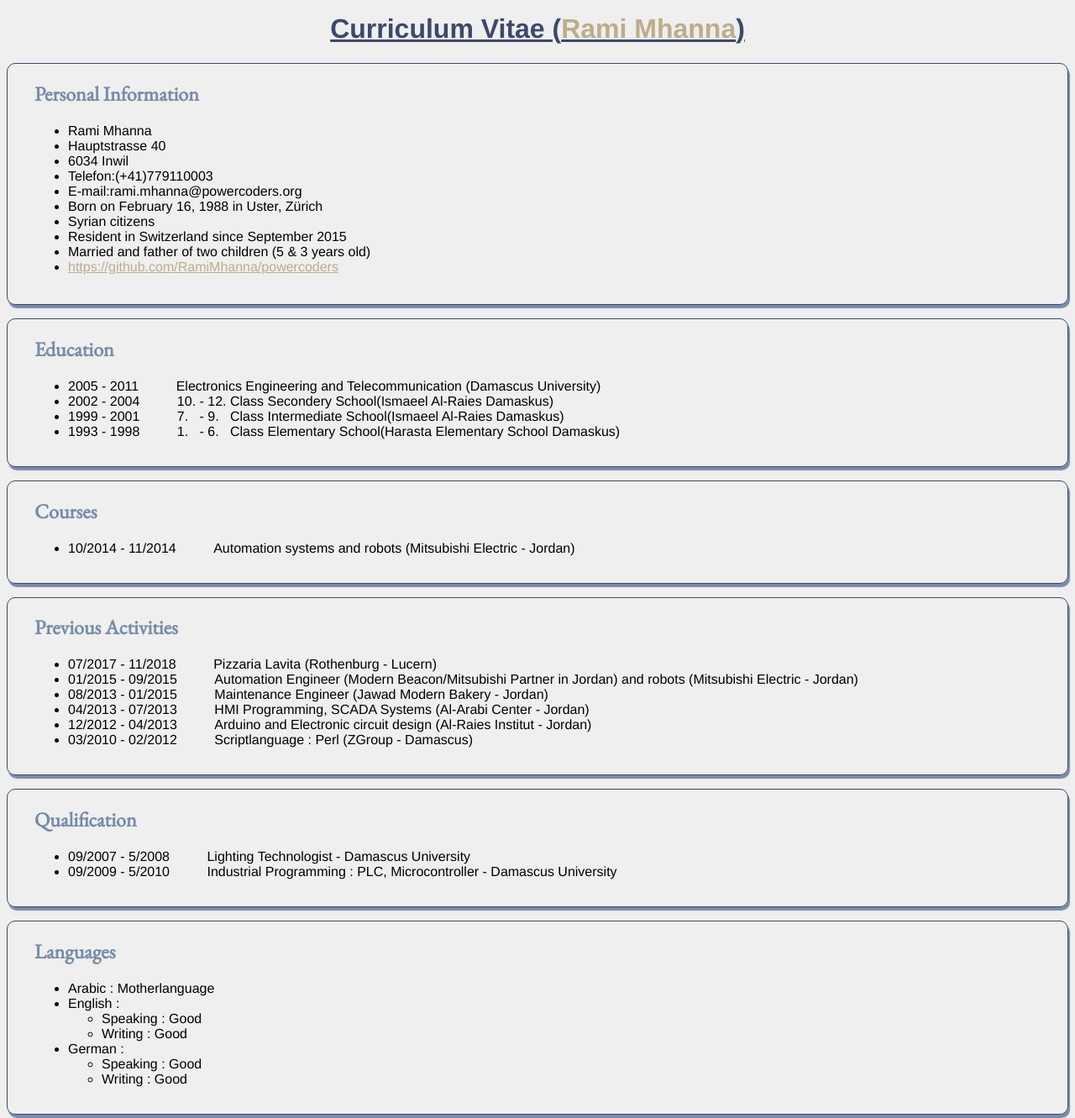
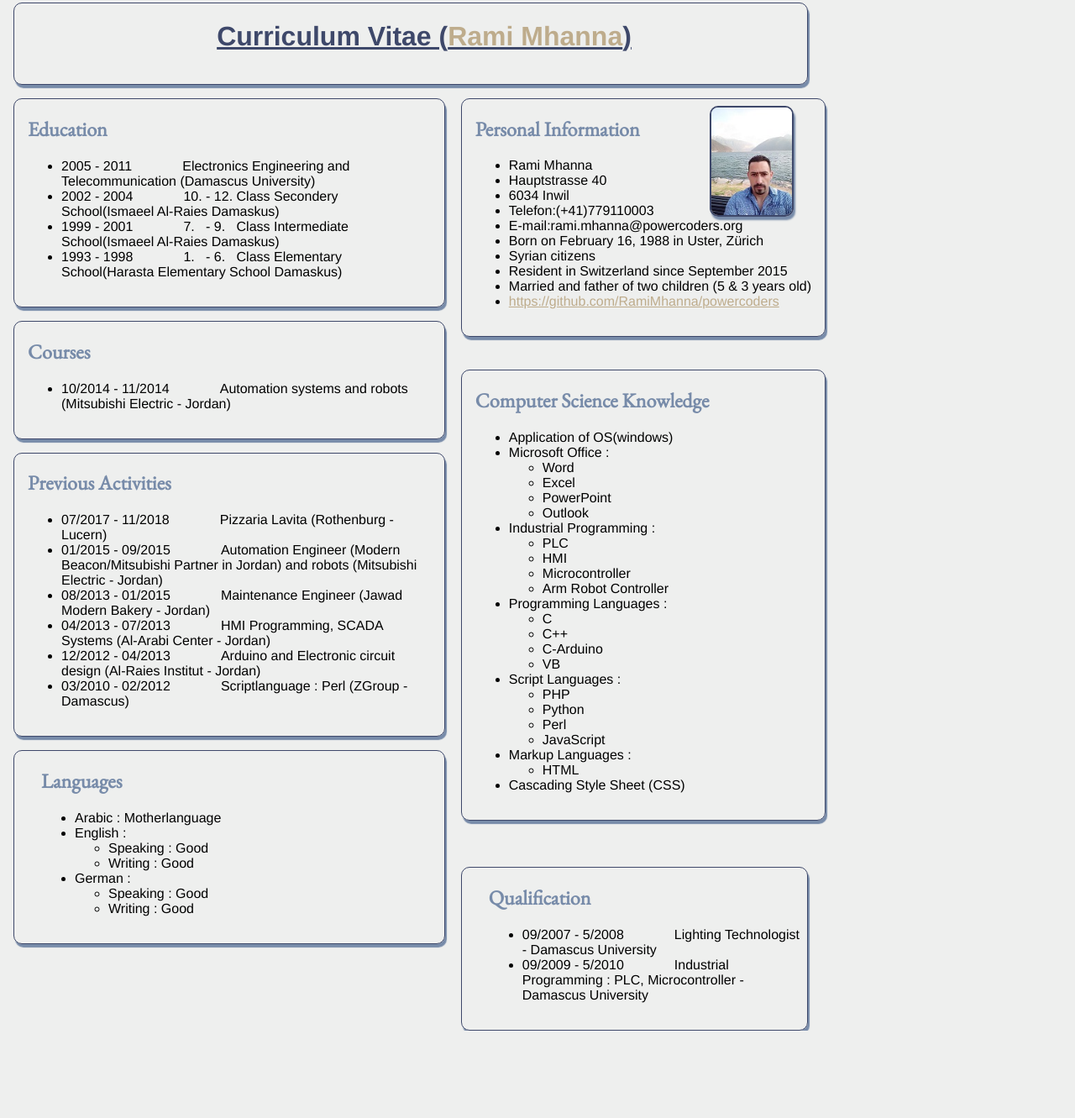
Before and after one commit to RamiMhanna/RamiMhanna.github.io, a plain HTML site: page portfolio/cv.html in a window 1280 px wide. Shown: the part 5-1336 px from the top of the page at 84% size. After the commit the page ends 1232 px from the top, so only its background shows below. Drawn offline with nearby package versions, Linux system fonts and the light colour scheme.

Commit message:
New layout after following the Tips from Nik

```diff
--- a/portfolio/cv.html
+++ b/portfolio/cv.html
@@ -1,6 +1,5 @@
 <!DOCTYPE html>
 <html lang="en" dir="ltr">
-
   <head>
     <meta charset="utf-8">
     <title>Rami Mhanna CV</title>
@@ -14,11 +13,7 @@
       <h1>Curriculum Vitae (<span class="name">Rami Mhanna</span>)</h1>
     </div>
 
-
-
-
     <div id="personal">
-
       <div class="personal1">
         <h2>Personal Information</h2>
         <ul>
@@ -34,49 +29,44 @@
           <li><a href="https://github.com/RamiMhanna/powercoders">https://github.com/RamiMhanna/powercoders</a></li>
         </ul>
       </div>
-
-
-
     </div>
-
 
     <div class="education">
       <h2>Education</h2>
       <ul>
-          <li><span class="fromtoyear">2005 - 2011</span>&nbsp;&nbsp;&nbsp;&nbsp;&nbsp;&nbsp;&nbsp;&nbsp;&nbsp;&nbsp;<span class="educationallevel">Electronics Engineering and Telecommunication (Damascus University)</span> </li>
-          <li><span class="fromtoyear">2002 - 2004</span>&nbsp;&nbsp;&nbsp;&nbsp;&nbsp;&nbsp;&nbsp;&nbsp;&nbsp;&nbsp;<span class="educationallevel">10. - 12. Class Secondery School(Ismaeel Al-Raies Damaskus)</span> </li>
-          <li><span class="fromtoyear">1999 - 2001</span>&nbsp;&nbsp;&nbsp;&nbsp;&nbsp;&nbsp;&nbsp;&nbsp;&nbsp;&nbsp;<span class="educationallevel">7. &nbsp; - 9. &nbsp; Class Intermediate School(Ismaeel Al-Raies Damaskus)</span> </li>
-          <li><span class="fromtoyear">1993 - 1998</span>&nbsp;&nbsp;&nbsp;&nbsp;&nbsp;&nbsp;&nbsp;&nbsp;&nbsp;&nbsp;<span class="educationallevel">1. &nbsp; - 6. &nbsp; Class Elementary School(Harasta Elementary School Damaskus)</span> </li>
+        <li><span class="fromtoyear">2005 - 2011</span><span class="educationallevel">Electronics Engineering and Telecommunication (Damascus University)</span> </li>
+        <li><span class="fromtoyear">2002 - 2004</span><span class="educationallevel">10. - 12. Class Secondery School(Ismaeel Al-Raies Damaskus)</span> </li>
+        <li><span class="fromtoyear">1999 - 2001</span><span class="educationallevel">7. &nbsp; - 9. &nbsp; Class Intermediate School(Ismaeel Al-Raies Damaskus)</span> </li>
+        <li><span class="fromtoyear">1993 - 1998</span><span class="educationallevel">1. &nbsp; - 6. &nbsp; Class Elementary School(Harasta Elementary School Damaskus)</span> </li>
       </ul>
     </div>
 
     <div class="education">
       <h2>Courses</h2>
       <ul>
-          <li><span class="fromtoyear">10/2014 - 11/2014</span>&nbsp;&nbsp;&nbsp;&nbsp;&nbsp;&nbsp;&nbsp;&nbsp;&nbsp;&nbsp;<span class="educationallevel">Automation systems and robots (Mitsubishi Electric - Jordan)</span> </li>
+        <li><span class="fromtoyear">10/2014 - 11/2014</span><span class="educationallevel">Automation systems and robots (Mitsubishi Electric - Jordan)</span> </li>
       </ul>
     </div>
 
     <div class="education">
       <h2>Previous Activities</h2>
       <ul>
-          <li><span class="fromtoyear">07/2017 - 11/2018</span>&nbsp;&nbsp;&nbsp;&nbsp;&nbsp;&nbsp;&nbsp;&nbsp;&nbsp;&nbsp;<span class="jobtitle">Pizzaria Lavita (Rothenburg - Lucern)</span> </li>
-          <li><span class="fromtoyear">01/2015 - 09/2015</span>&nbsp;&nbsp;&nbsp;&nbsp;&nbsp;&nbsp;&nbsp;&nbsp;&nbsp;&nbsp;<span class="jobtitle">Automation Engineer (Modern Beacon/Mitsubishi Partner in Jordan) and robots (Mitsubishi Electric -
+        <li><span class="fromtoyear">07/2017 - 11/2018</span><span class="jobtitle">Pizzaria Lavita (Rothenburg - Lucern)</span> </li>
+        <li><span class="fromtoyear">01/2015 - 09/2015</span><span class="jobtitle">Automation Engineer (Modern Beacon/Mitsubishi Partner in Jordan) and robots (Mitsubishi Electric -
               Jordan)</span>
         </li>
-          <li><span class="fromtoyear">08/2013 - 01/2015</span>&nbsp;&nbsp;&nbsp;&nbsp;&nbsp;&nbsp;&nbsp;&nbsp;&nbsp;&nbsp;<span class="jobtitle">Maintenance Engineer (Jawad Modern Bakery - Jordan)</span> </li>
-          <li><span class="fromtoyear">04/2013 - 07/2013</span>&nbsp;&nbsp;&nbsp;&nbsp;&nbsp;&nbsp;&nbsp;&nbsp;&nbsp;&nbsp;<span class="jobtitle">HMI Programming, SCADA Systems (Al-Arabi Center - Jordan) </span> </li>
-          <li><span class="fromtoyear">12/2012 - 04/2013</span>&nbsp;&nbsp;&nbsp;&nbsp;&nbsp;&nbsp;&nbsp;&nbsp;&nbsp;&nbsp;<span class="jobtitle">Arduino and Electronic circuit design (Al-Raies Institut - Jordan)</span> </li>
-          <li><span class="fromtoyear">03/2010 - 02/2012</span>&nbsp;&nbsp;&nbsp;&nbsp;&nbsp;&nbsp;&nbsp;&nbsp;&nbsp;&nbsp;<span class="jobtitle">Scriptlanguage : Perl (ZGroup - Damascus) </span> </li>
+        <li><span class="fromtoyear">08/2013 - 01/2015</span><span class="jobtitle">Maintenance Engineer (Jawad Modern Bakery - Jordan)</span> </li>
+        <li><span class="fromtoyear">04/2013 - 07/2013</span><span class="jobtitle">HMI Programming, SCADA Systems (Al-Arabi Center - Jordan) </span> </li>
+        <li><span class="fromtoyear">12/2012 - 04/2013</span><span class="jobtitle">Arduino and Electronic circuit design (Al-Raies Institut - Jordan)</span> </li>
+        <li><span class="fromtoyear">03/2010 - 02/2012</span><span class="jobtitle">Scriptlanguage : Perl (ZGroup - Damascus) </span> </li>
       </ul>
     </div>
-
 
     <div id="qualification">
       <h2>Qualification</h2>
       <ul>
-        <li><span class="fromtoyear">09/2007 - 5/2008</span>&nbsp;&nbsp;&nbsp;&nbsp;&nbsp;&nbsp;&nbsp;&nbsp;&nbsp;&nbsp;<span class="jobtitle">Lighting Technologist - Damascus University</span></li>
-        <li><span class="fromtoyear">09/2009 - 5/2010</span>&nbsp;&nbsp;&nbsp;&nbsp;&nbsp;&nbsp;&nbsp;&nbsp;&nbsp;&nbsp;<span class="jobtitle">Industrial Programming : PLC, Microcontroller - Damascus University</span></li>
+        <li><span class="fromtoyear">09/2007 - 5/2008</span><span class="jobtitle">Lighting Technologist - Damascus University</span></li>
+        <li><span class="fromtoyear">09/2009 - 5/2010</span><span class="jobtitle">Industrial Programming : PLC, Microcontroller - Damascus University</span></li>
       </ul>
     </div>
 
@@ -97,7 +87,6 @@
           </ul>
         </li>
       </ul>
-
     </div>
 
     <div id="knowledge">
@@ -144,6 +133,7 @@
         <li>Cascading Style Sheet (CSS)</li>
       </ul>
     </div>
+
     <img class="personal2" src="me.jpg" alt="It is me" title="I swear it is me ">
   </body>
 
--- a/portfolio/style.css
+++ b/portfolio/style.css
@@ -1,81 +1,92 @@
-body{
+body {
   background-color: #EEEFEE;
   font-family: Helvetica;
-
+  position: relative;
+  margin-left: 1em;
+  margin-right: 1em;
 }
 
-#personal{
+#knowledge, #languages, #qualification, #personal, #header, .education {
+  padding-bottom: 1em;
   border: 1px solid #3E486A;
   border-radius: 10px;
   box-shadow: 2px 4px 1px #778BA9;
+  margin-bottom: 1em;
+  padding-left: 1em;
+}
+
+#header {
   padding-left: 2em;
-  padding-bottom: 1em;
-  margin-bottom: 1em;
-  height: 270px;
+  width: 57em;
 }
-.personal1{
-  float: left;
+
+#personal {
+  padding-right: 1em;
+  position:absolute;
+  top:7.1em;
+  left: 33.3em;
 }
-.personal2{
-position:sticky;
-padding-top: 50px;
-padding-left: 800px;
+
+#qualification {
+  padding-left: 2em;
+  position: absolute;
+  top: 64.3em;
+  left: 33.3em;
+  width: 23.7em;
 }
-.name{
+
+#languages {
+  padding-left: 2em;
+  width: 30em;
+}
+
+#knowledge {
+  padding-right: 8.6em;
+  position: absolute;
+  top:27.3em;
+  left: 33.3em;
+}
+
+.educationallevel, .jobtitle {
+  padding-left: 60px;
+}
+
+.education {
+  padding-right: 1em;
+  width:30em;
+}
+
+.name {
   color:#BEAC8C;
 }
-a{
+
+a {
   color:#BEAC8C;
 }
-a:hover{
+
+a:hover {
   color:#3E486A;
 }
-h1{
+
+h1 {
   color:#3E486A;
   text-align: center;
   text-decoration: underline;
 }
+
 h2 {
   color:#778BA9;
   font-family: 'EB Garamond';
 }
-img{
+
+img {
   border: 2px solid #3E486A;
   border-radius: 10px;
   box-shadow: 2px 4px 2px #778BA9;
-  display: block;
-  margin-left: auto;
-  margin-right: auto;
+  display: inline-block;
+  width: 6em;
+  height: 8em;
+  position: absolute;
+  top:7.7em;
+  left:51.8em;
 }
-.education{
-  border: 1px solid #3E486A;
-  border-radius: 10px;
-  box-shadow: 2px 4px 1px #778BA9;
-  padding-left: 2em;
-  padding-bottom: 1em;
-  margin-bottom: 1em;
-}
-#qualification{
-  border: 1px solid #3E486A;
-  border-radius: 10px;
-  box-shadow: 2px 4px 1px #778BA9;
-  padding-left: 2em;
-  padding-bottom: 1em;
-  margin-bottom: 1em;
-}
-#languages{
-  border: 1px solid #3E486A;
-  border-radius: 10px;
-  box-shadow: 2px 4px 1px #778BA9;
-  padding-left: 2em;
-  padding-bottom: 1em;
-  margin-bottom: 1em;
-}
-#knowledge{
-  border: 1px solid #3E486A;
-  border-radius: 10px;
-  box-shadow: 2px 4px 1px #778BA9;
-  padding-left: 2em;
-  padding-bottom: 1em;
-  margin-bottom: 1em;
-}
```
Lines whose indentation alone changed are shown as unchanged.
